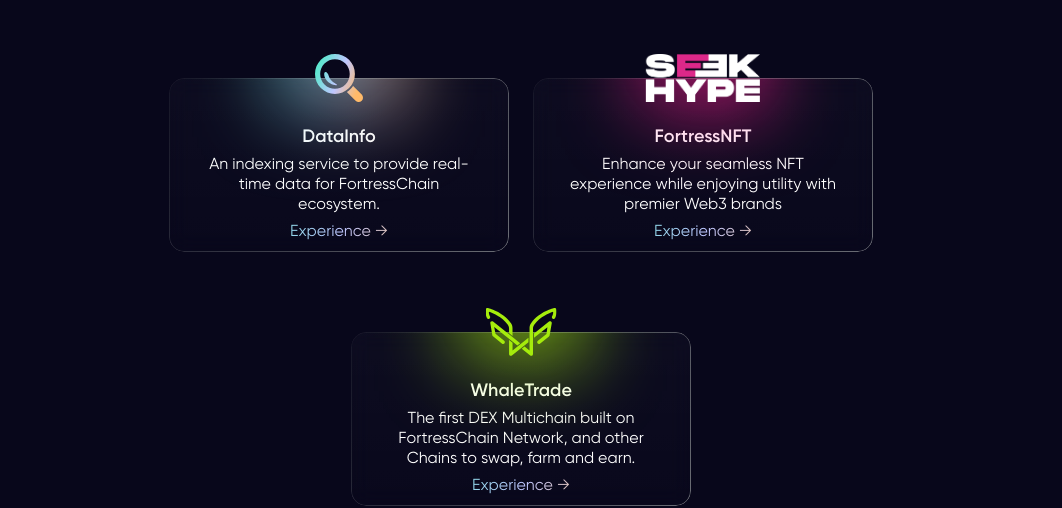
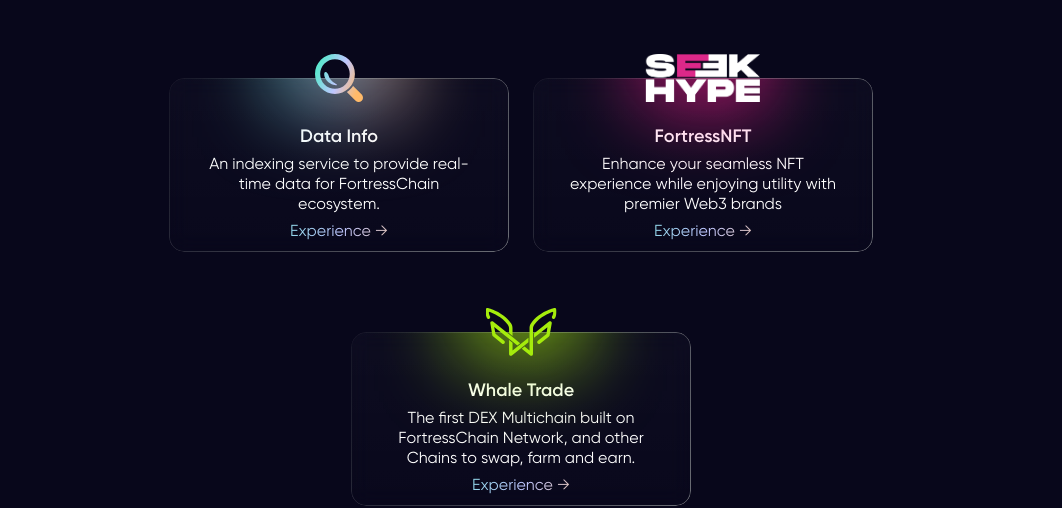
Before and after one commit to ufogreys/fasdfsdfsdfsdfsdfsdfadsf, a React (Create React App) app: page / in a window 1280 px wide. Shown: the part 1006-1514 px from the top of the page, without its empty margins (119-1181 px from the left). Built offline with nearby package versions, Linux system fonts and the light colour scheme.

Commit message:
Update index.js

```diff
--- a/src/components/Spotlight/index.js
+++ b/src/components/Spotlight/index.js
@@ -39,7 +39,7 @@
           backdrop={Backdrop1}
           logo={HoroscopeLogo}
           onClick={() => window.open('https://info.fortresschain.finance')}>
-          <p className='title'>DataInfo</p>
+          <p className='title'>Data Info</p>
           <p className='description'>An indexing service to provide real-time data for FortressChain ecosystem.</p>
           <p className='text__color'>Experience →</p>
         </Card>
@@ -58,8 +58,8 @@
           id='halotrade'
           backdrop={Backdrop3}
           logo={HaloTradeLogo}
-          onClick={() => window.open('https://halotrade.zone/')}>
-          <p className='title'>WhaleTrade</p>
+          onClick={() => window.open('https://bridge.fortresschain.finance/')}>
+          <p className='title'>Whale Trade</p>
           <p className='description'>The first DEX Multichain built on FortressChain Network, and other Chains to swap, farm and earn.</p>
           <p className='text__color'>Experience →</p>
         </Card>
```
